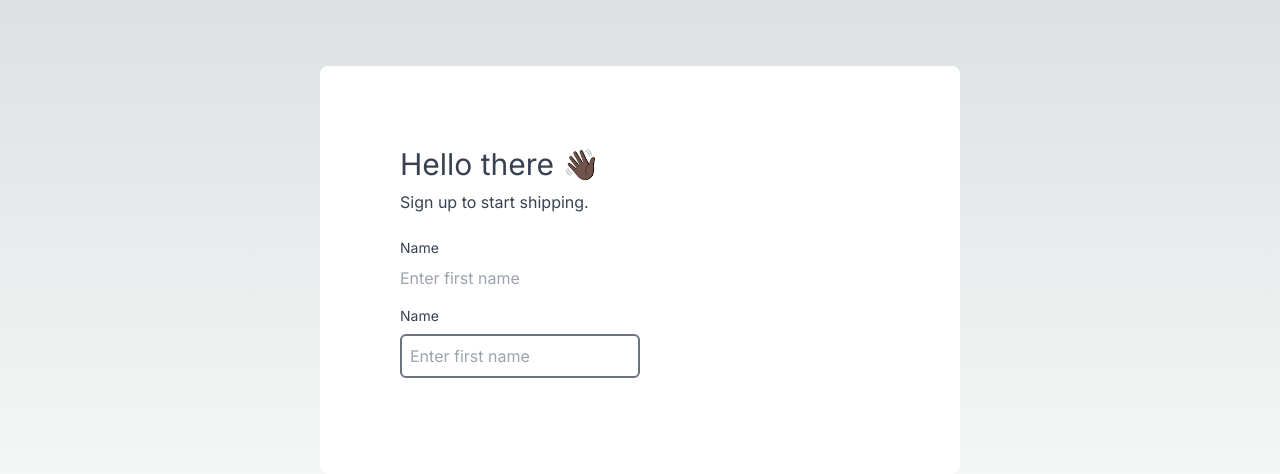
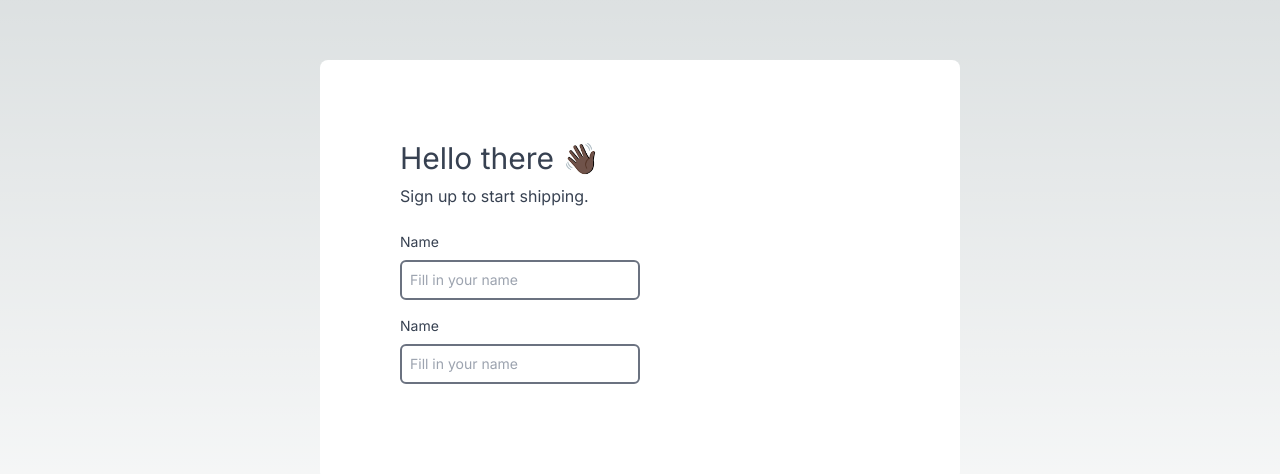
Before and after one commit to justkingsley/react-forms-tut, a Next.js app: page / in a window 1280 px wide. Shown: the part 130-604 px from the top of the page. Built offline with nearby package versions, Linux system fonts and the light colour scheme.

Commit message:
Successfuly used component on the main page.

```diff
--- a/src/app/page.js
+++ b/src/app/page.js
@@ -1,3 +1,4 @@
+import FormComponent from "@/components/FormComponent";
 import Head from "next/head";
 
 export default function Home() {
@@ -16,23 +17,23 @@ export default function Home() {
 
 
             <div className = "mt-6">
-            <div className = "pb-4">
-              <label htmlFor="name" className="block text-sm pb-2 font-latoBold">Name</label>
-              <input placeholder = "Enter first name" id="name" type="text" ></input>
-            </div>
+              <FormComponent
+                labelName={'Name'}
+                type={'text'}
+                htmlFor={'name'}
+                id={'id'}
+                placeholder={'Fill in your name'}
+              />
 
-            <div className = "pb-4">
-              <label
-              htmlFor="name"
-              className="block text-sm pb-2 font-latoBold">
-              Name
-              </label>
-              <input
-              placeholder = "Enter first name" id="name" type="text"
-              className = "border-2 border-gray-500 p-2 rounded-md w-1/2"
+
+              <FormComponent
+                labelName={'Name'}
+                type={'text'}
+                htmlFor={'name'}
+                id={'id'}
+                placeholder={'Fill in your name'}
               />
             </div>
-          </div>
 
 
           </div>
```
